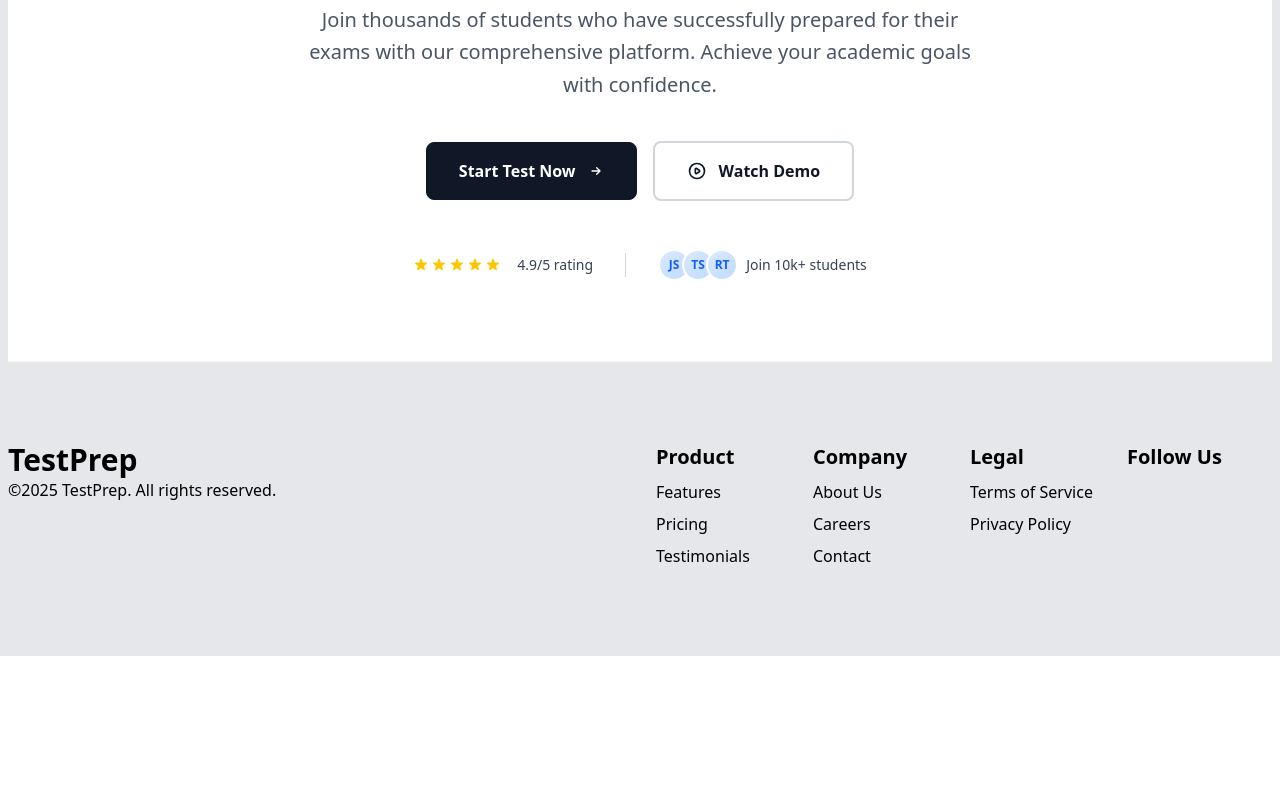
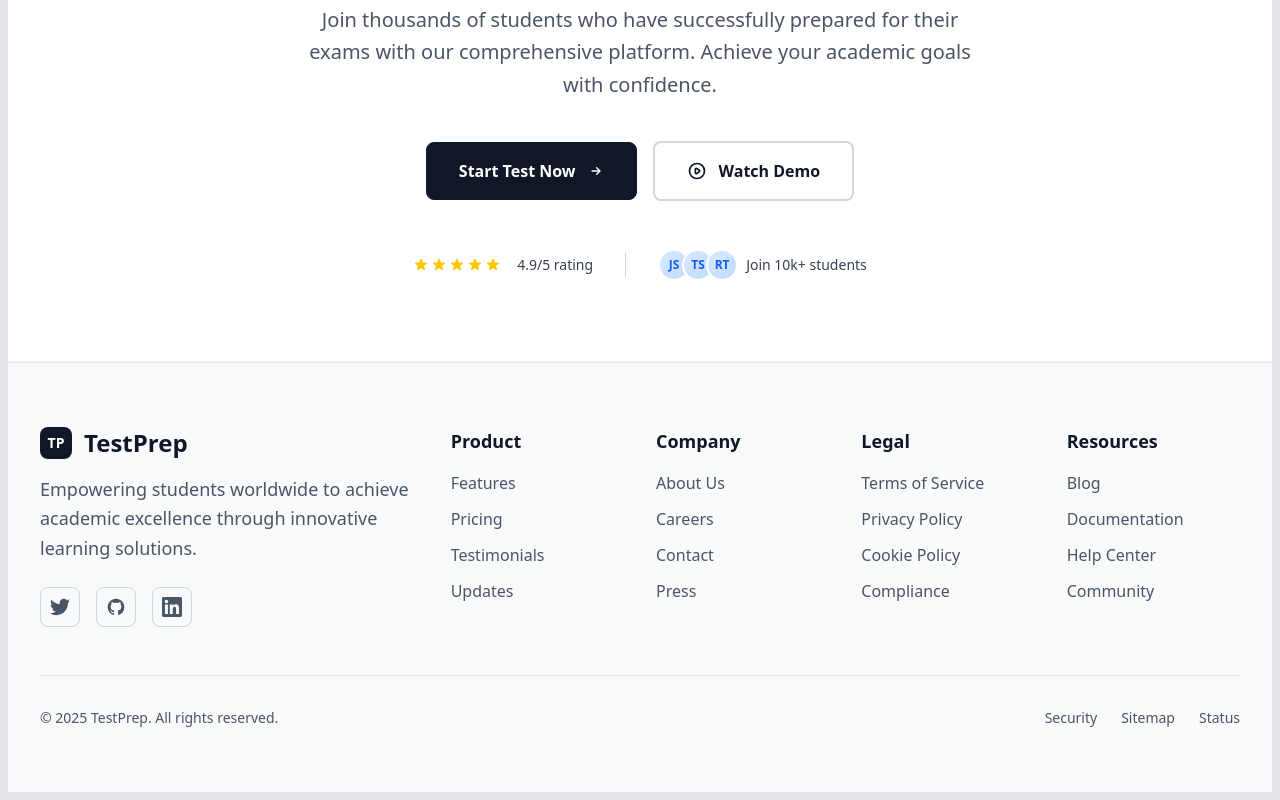
Before and after one commit to fran-897-uinx/CBT-Innovation, a React (Vite) app in the folder cbt-innovation/: page / in a window 1280 px wide. Shown: the part 4663-5463 px from the top of the page. Before the commit the page ends 5319 px from the top, so only its background shows below. Built offline with nearby package versions, Linux system fonts and the light colour scheme.

Commit message:
FIX:  improved Footer component with a premium, shadcn-inspired design

```diff
--- a/cbt-innovation/src/LandPage/Footer/Footer.jsx
+++ b/cbt-innovation/src/LandPage/Footer/Footer.jsx
@@ -1,35 +1,176 @@
 const Footer = () => {
+    const socialIcons = [
+        {
+            name: 'Twitter',
+            icon: (
+                <svg className="w-5 h-5" fill="currentColor" viewBox="0 0 24 24">
+                    <path d="M23.953 4.57a10 10 0 01-2.825.775 4.958 4.958 0 002.163-2.723c-.951.555-2.005.959-3.127 1.184a4.92 4.92 0 00-8.384 4.482C7.69 8.095 4.067 6.13 1.64 3.162a4.822 4.822 0 00-.666 2.475c0 1.71.87 3.213 2.188 4.096a4.904 4.904 0 01-2.228-.616v.06a4.923 4.923 0 003.946 4.827 4.996 4.996 0 01-2.212.085 4.936 4.936 0 004.604 3.417 9.867 9.867 0 01-6.102 2.105c-.39 0-.779-.023-1.17-.067a13.995 13.995 0 007.557 2.209c9.053 0 13.998-7.496 13.998-13.985 0-.21 0-.42-.015-.63A9.935 9.935 0 0024 4.59z" />
+                </svg>
+            )
+        },
+        {
+            name: 'GitHub',
+            icon: (
+                <svg className="w-5 h-5" fill="currentColor" viewBox="0 0 24 24">
+                    <path d="M12 2C6.477 2 2 6.484 2 12.017c0 4.425 2.865 8.18 6.839 9.504.5.092.682-.217.682-.483 0-.237-.008-.868-.013-1.703-2.782.605-3.369-1.343-3.369-1.343-.454-1.158-1.11-1.466-1.11-1.466-.908-.62.069-.608.069-.608 1.003.07 1.531 1.032 1.531 1.032.892 1.53 2.341 1.088 2.91.832.092-.647.35-1.088.636-1.338-2.22-.253-4.555-1.113-4.555-4.951 0-1.093.39-1.988 1.029-2.688-.103-.253-.446-1.272.098-2.65 0 0 .84-.27 2.75 1.026A9.564 9.564 0 0112 6.844c.85.004 1.705.115 2.504.337 1.909-1.296 2.747-1.027 2.747-1.027.546 1.379.202 2.398.1 2.651.64.7 1.028 1.595 1.028 2.688 0 3.848-2.339 4.695-4.566 4.943.359.309.678.92.678 1.855 0 1.338-.012 2.419-.012 2.747 0 .268.18.58.688.482A10.019 10.019 0 0022 12.017C22 6.484 17.522 2 12 2z" />
+                </svg>
+            )
+        },
+        {
+            name: 'LinkedIn',
+            icon: (
+                <svg className="w-5 h-5" fill="currentColor" viewBox="0 0 24 24">
+                    <path d="M20.447 20.452h-3.554v-5.569c0-1.328-.027-3.037-1.852-3.037-1.853 0-2.136 1.445-2.136 2.939v5.667H9.351V9h3.414v1.561h.046c.477-.9 1.637-1.85 3.37-1.85 3.601 0 4.267 2.37 4.267 5.455v6.286zM5.337 7.433c-1.144 0-2.063-.926-2.063-2.065 0-1.138.92-2.063 2.063-2.063 1.14 0 2.064.925 2.064 2.063 0 1.139-.925 2.065-2.064 2.065zm1.782 13.019H3.555V9h3.564v11.452zM22.225 0H1.771C.792 0 0 .774 0 1.729v20.542C0 23.227.792 24 1.771 24h20.451C23.2 24 24 23.227 24 22.271V1.729C24 .774 23.2 0 22.222 0h.003z" />
+                </svg>
+            )
+        }
+    ];
+
     return (
-        <div className="flex flex-col gap-8 sm:grid sm:grid-cols-2 py-20">
-            <div>
-                <h4 className="font-bold sm:text-2xl lg:text-3xl">TestPrep</h4>
-                <p>©2025 TestPrep. All rights reserved.</p>
-            </div>
-            <div className=" flex flex-col gap-3 sm:grid sm:grid-cols-4">
-                <div className="flex flex-col gap-2">
-                    <h4 className="font-bold sm:text-[15px] lg:text-[20px]">Product</h4>
-                    <a className="cursor-pointer">Features</a>
-                    <a className="cursor-pointer">Pricing</a>
-                    <a className="cursor-pointer">Testimonials</a>
+        <footer className="bg-gray-50 border-t border-gray-200">
+            <div className="max-w-7xl mx-auto px-4 sm:px-6 lg:px-8 py-16">
+                {/* Main Footer Content */}
+                <div className="grid grid-cols-1 lg:grid-cols-12 gap-8 mb-12">
+                    {/* Brand Section */}
+                    <div className="lg:col-span-4">
+                        <div className="flex items-center gap-3 mb-4">
+                            <div className="w-8 h-8 bg-gray-900 rounded-lg flex items-center justify-center">
+                                <span className="text-white font-bold text-sm">TP</span>
+                            </div>
+                            <h4 className="font-bold text-2xl text-gray-900">TestPrep</h4>
+                        </div>
+                        <p className="text-gray-600 text-lg leading-relaxed max-w-md">
+                            Empowering students worldwide to achieve academic excellence through innovative learning solutions.
+                        </p>
+
+                        {/* Social Links */}
+                        <div className="flex gap-4 mt-6">
+                            {socialIcons.map((social) => (
+                                <a
+                                    key={social.name}
+                                    href="#"
+                                    className="
+                                        w-10 h-10 rounded-lg border border-gray-300 flex items-center justify-center
+                                        text-gray-600 hover:text-gray-900 hover:border-gray-400
+                                        transition-all duration-200 hover:shadow-sm
+                                        cursor-pointer
+                                    "
+                                    aria-label={social.name}
+                                >
+                                    {social.icon}
+                                </a>
+                            ))}
+                        </div>
+                    </div>
+
+                    {/* Links Grid */}
+                    <div className="lg:col-span-8 grid grid-cols-2 md:grid-cols-4 gap-8">
+                        {/* Product */}
+                        <div className="space-y-4">
+                            <h4 className="font-semibold text-gray-900 text-lg">Product</h4>
+                            <div className="space-y-3">
+                                {['Features', 'Pricing', 'Testimonials', 'Updates'].map((item) => (
+                                    <a
+                                        key={item}
+                                        href="#"
+                                        className="
+                                            block text-gray-600 hover:text-gray-900
+                                            transition-colors duration-200 cursor-pointer
+                                            hover:translate-x-1 transform transition-transform
+                                        "
+                                    >
+                                        {item}
+                                    </a>
+                                ))}
+                            </div>
+                        </div>
+
+                        {/* Company */}
+                        <div className="space-y-4">
+                            <h4 className="font-semibold text-gray-900 text-lg">Company</h4>
+                            <div className="space-y-3">
+                                {['About Us', 'Careers', 'Contact', 'Press'].map((item) => (
+                                    <a
+                                        key={item}
+                                        href="#"
+                                        className="
+                                            block text-gray-600 hover:text-gray-900
+                                            transition-colors duration-200 cursor-pointer
+                                            hover:translate-x-1 transform transition-transform
+                                        "
+                                    >
+                                        {item}
+                                    </a>
+                                ))}
+                            </div>
+                        </div>
+
+                        {/* Legal */}
+                        <div className="space-y-4">
+                            <h4 className="font-semibold text-gray-900 text-lg">Legal</h4>
+                            <div className="space-y-3">
+                                {['Terms of Service', 'Privacy Policy', 'Cookie Policy', 'Compliance'].map((item) => (
+                                    <a
+                                        key={item}
+                                        href="#"
+                                        className="
+                                            block text-gray-600 hover:text-gray-900
+                                            transition-colors duration-200 cursor-pointer
+                                            hover:translate-x-1 transform transition-transform
+                                        "
+                                    >
+                                        {item}
+                                    </a>
+                                ))}
+                            </div>
+                        </div>
+
+                        {/* Resources */}
+                        <div className="space-y-4">
+                            <h4 className="font-semibold text-gray-900 text-lg">Resources</h4>
+                            <div className="space-y-3">
+                                {['Blog', 'Documentation', 'Help Center', 'Community'].map((item) => (
+                                    <a
+                                        key={item}
+                                        href="#"
+                                        className="
+                                            block text-gray-600 hover:text-gray-900
+                                            transition-colors duration-200 cursor-pointer
+                                            hover:translate-x-1 transform transition-transform
+                                        "
+                                    >
+                                        {item}
+                                    </a>
+                                ))}
+                            </div>
+                        </div>
+                    </div>
                 </div>
-                <div className="flex flex-col gap-2">
-                    <h4 className="font-bold sm:text-[15px] lg:text-[20px]">Company</h4>
-                    <a className="cursor-pointer">About Us</a>
-                    <a className="cursor-pointer">Careers</a>
-                    <a className="cursor-pointer">Contact</a>
-                </div>
-                <div className="flex flex-col gap-2">
-                    <h4 className="font-bold sm:text-[15px] lg:text-[20px]">Legal</h4>
-                    <a className="cursor-pointer">Terms of Service</a>
-                    <a className="cursor-pointer">Privacy Policy</a>
-                </div>
-                <div>
-                    <h4 className="font-bold sm:text-[15px] lg:text-[20px]">Follow Us</h4>
-                    {/* socials */}
+
+                {/* Bottom Bar */}
+                <div className="pt-8 border-t border-gray-200">
+                    <div className="flex flex-col md:flex-row justify-between items-center gap-4">
+                        <div className="text-gray-600 text-sm">
+                            © 2025 TestPrep. All rights reserved.
+                        </div>
+
+                        {/* Additional Links */}
+                        <div className="flex gap-6 text-sm">
+                            <a href="#" className="text-gray-600 hover:text-gray-900 transition-colors duration-200 cursor-pointer">
+                                Security
+                            </a>
+                            <a href="#" className="text-gray-600 hover:text-gray-900 transition-colors duration-200 cursor-pointer">
+                                Sitemap
+                            </a>
+                            <a href="#" className="text-gray-600 hover:text-gray-900 transition-colors duration-200 cursor-pointer">
+                                Status
+                            </a>
+                        </div>
+                    </div>
                 </div>
             </div>
-        </div>
-    )
-}
+        </footer>
+    );
+};
 
-export default Footer
+export default Footer;
```
